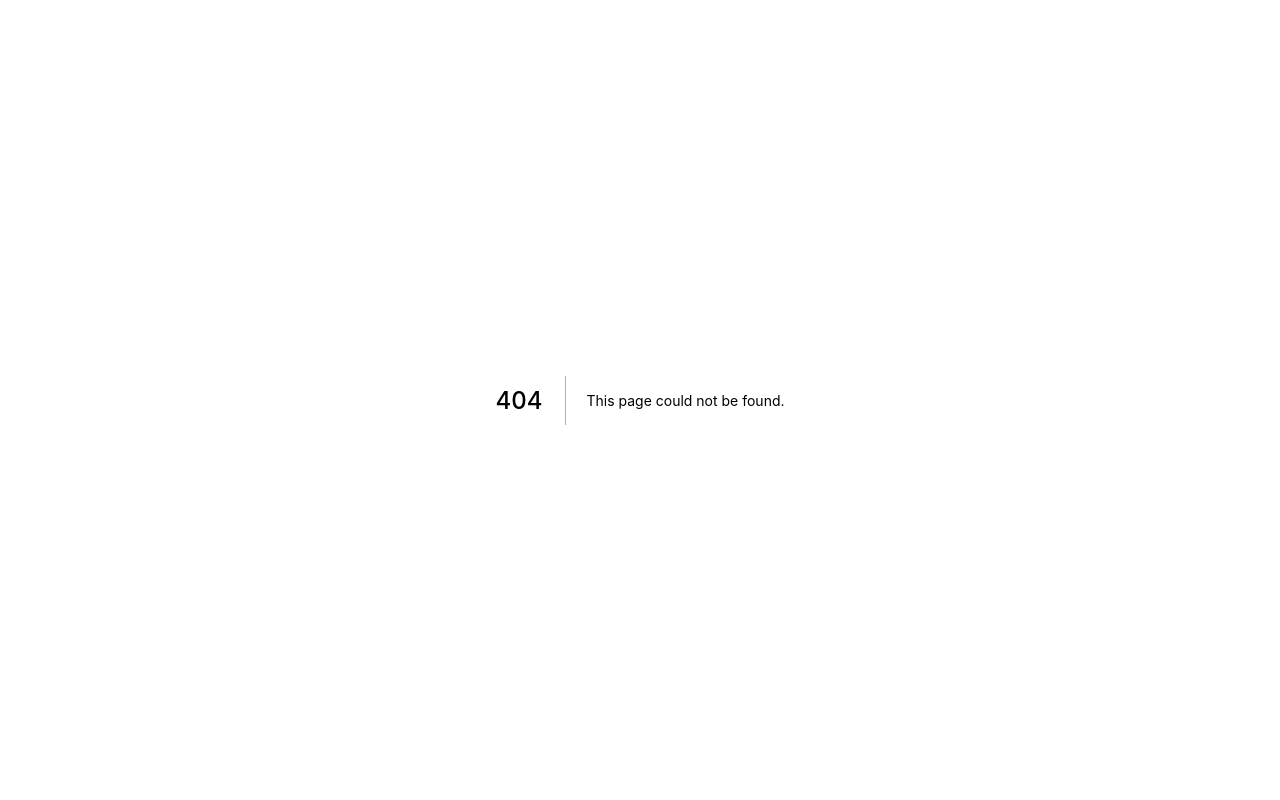
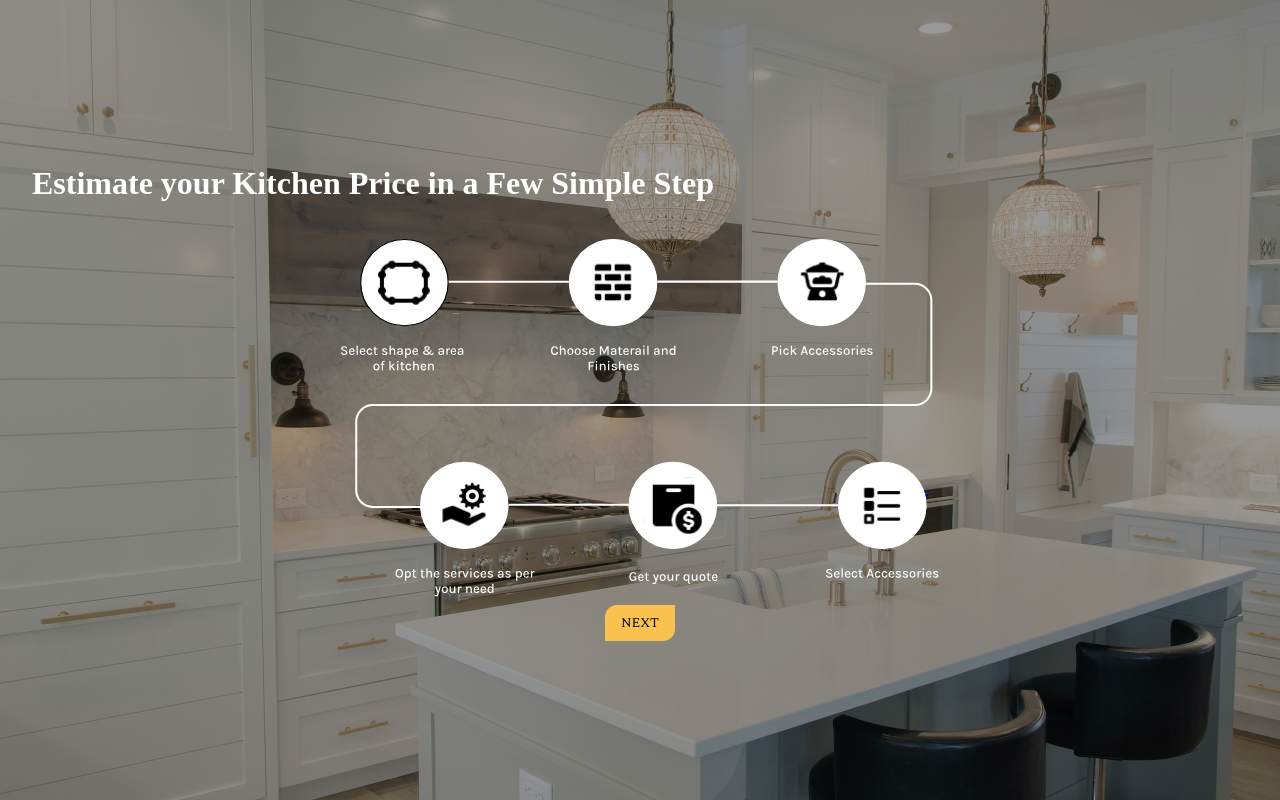
Before and after one commit to jalaj711/kitchendotcom-redesign, a Next.js app: page /estimator in a window 1280 px wide. Before the commit this address had no page. Built offline with nearby package versions, Linux system fonts and the light colour scheme; a web font is replaced by a local one.

Commit message:
move estimator-1 to more sensible path
Signed-off-by: Jalaj Kumar <96870071+jalaj711@users.noreply.github.com>

```diff
--- a/pages/estimator-1/index.js
+++ b/pages/estimator/index.js
@@ -18,7 +18,7 @@ const Estimater1 = () => {
       <div className={styles.card}>
         <img src={SVG.src} className={styles.imageBig} />
         <img src={SVGSmall.src} className={styles.imageSmall} />
-        <Button onClick={() => router.push('/estimator-2-6')}>Next</Button>
+        <Button onClick={() => router.push('/estimator/select-layout')}>Next</Button>
       </div>
     </div>
   );
```
Also changed, not shown: pages/estimator/styles.module.scss (renamed from pages/estimator-1/styles.module.scss).
